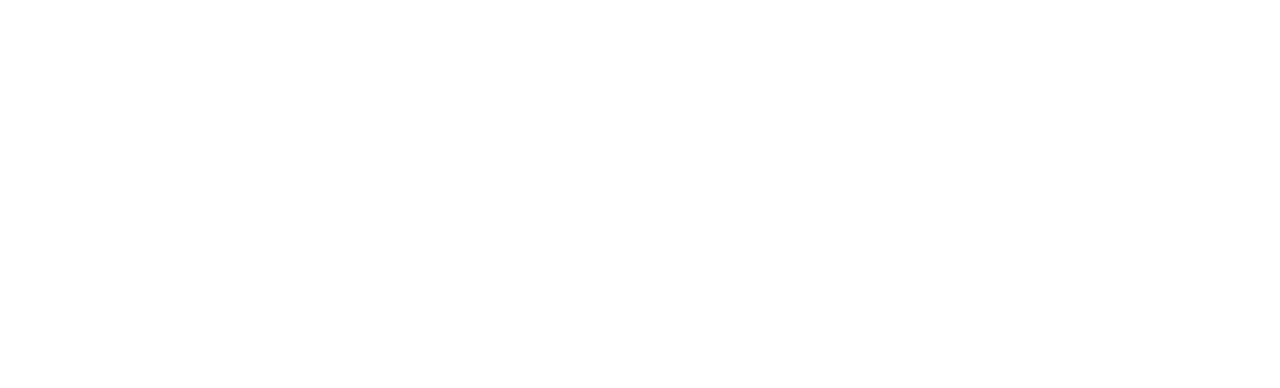
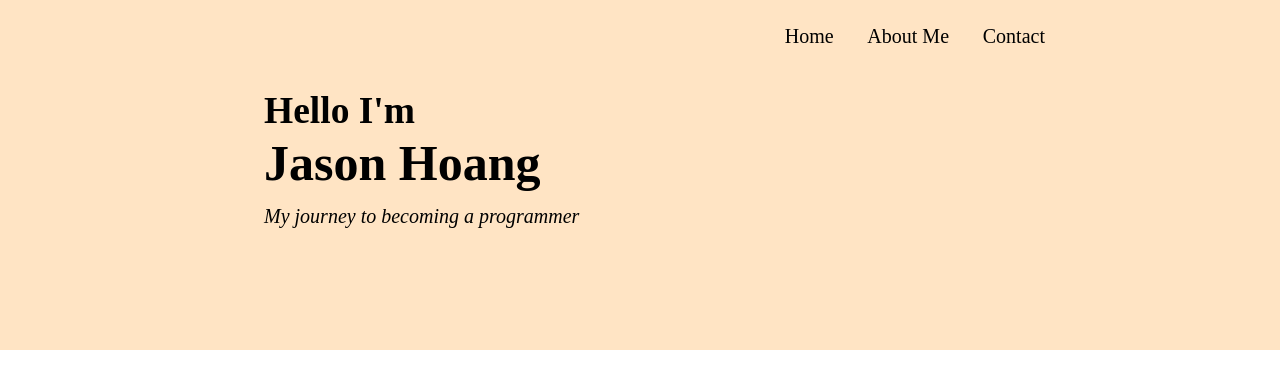
Before and after one commit to Jasondev986/MyFirstWebsite, a plain HTML site: page index.html in a window 1280 px wide. Drawn offline with Linux system fonts and the light colour scheme.

Commit message:
new header

```diff
--- a/index.html
+++ b/index.html
@@ -1,9 +1,22 @@
 <!DOCTYPE html>
 <html>
 <head>
-	<title></title>
+	<title>Jason Hoang</title>
+	<link rel="stylesheet" href="./style.css">
 </head>
 <body>
+	<div class="header-block">
+		<div class="top-nav">
+			<a class="nav-button" href="">Home</a>
+			<a class="nav-button" href="">About Me</a>
+			<a class="nav-button" href="">Contact</a>
+		</div>
 
+		<div class="hello-block">
+			<h2>Hello I'm</h2>
+			<h1>Jason Hoang</h1>
+			<p>My journey to becoming a programmer</p>
+		</div>
+	</div>
 </body>
 </html>
--- /dev/null
+++ b/style.css
@@ -0,0 +1,54 @@
+* {
+    margin:0px;
+    padding:0px;
+}
+body {
+    background: #f4f4f;
+    font: normal 15px Source Sans Pro;
+    line-height:1.5em;
+}
+
+a {
+    text-decoration: none;
+    color:black;
+    font-size:20px;
+    font-family: Source Sans Pro;
+}
+
+a:hover {
+    color:coral;
+}
+
+.top-nav {
+    right:300px;
+    padding:20px;
+    padding-top:25px;
+    margin-left:auto;
+    margin-right:200px;
+    width:fit-content;
+}
+
+.nav-button {
+    padding:15px;
+}
+
+.header-block {
+    height:350px;
+    background-color:bisque;
+}
+
+.hello-block {
+    margin-left:5%;
+    font-size:25px;
+    padding-left:200px;
+}
+
+.hello-block p {
+    font-size:20px;
+    font-style:italic;
+    padding-top:30px;
+}
+
+.hello-block h1, h2 {
+    padding-top:30px;
+}
```
